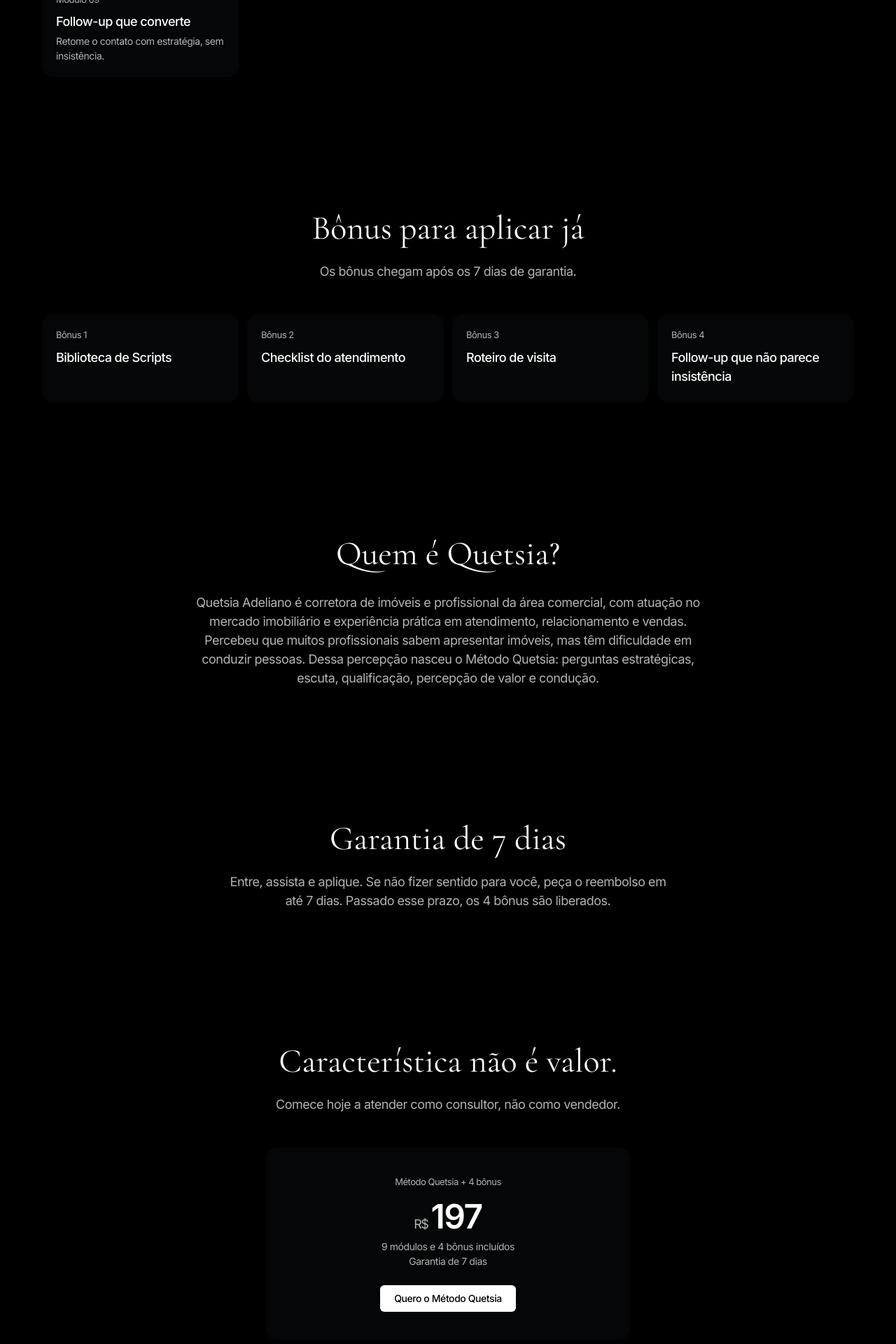
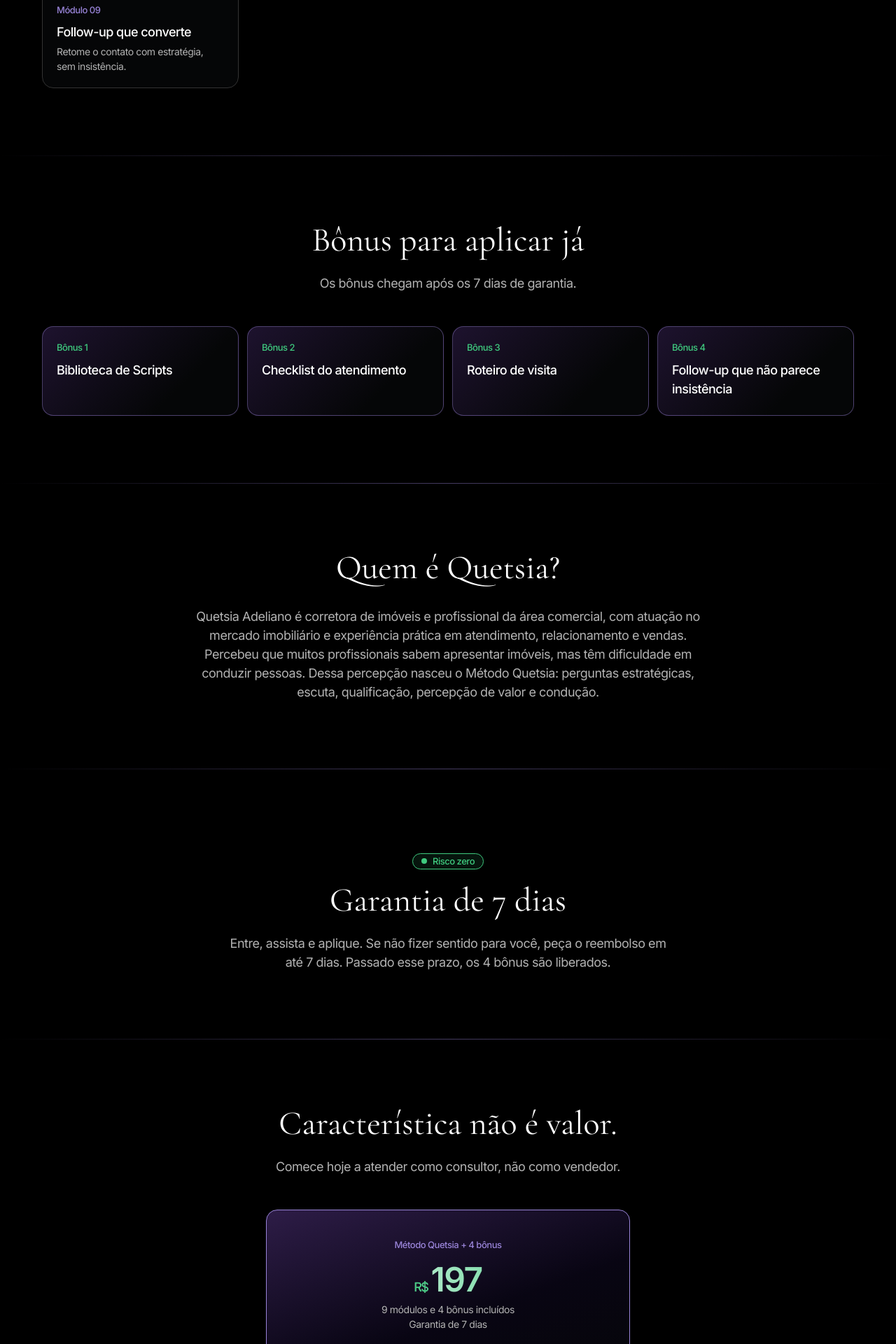
Before and after one commit to mateuslobo84-hub/creatorkit-backend, a Flask app: page / in a window 1280 px wide. Shown: the part 2840-4760 px from the top of the page at 70% size. Run offline with Flask 3, Linux system fonts and the light colour scheme.

Commit message:
Add color accents (violet/mint gradients, glows) to Quetsia page
Co-Authored-By: Claude Sonnet 5.5 <noreply@anthropic.com>
Claude-Session: https://claude.ai/code/session_01P9Rzv9Gta9sYgaYMicu88t

```diff
--- a/quetsia/templates/index.html
+++ b/quetsia/templates/index.html
@@ -32,6 +32,26 @@ nav .logo{font:500 16px/1 var(--font-inter);color:var(--color-ghost-white);lette
 .offer{max-width:520px;margin:var(--spacing-48) auto 0;text-align:center;padding:var(--spacing-40) var(--spacing-24)}
 .price{font:600 48px/1 var(--font-inter);letter-spacing:-0.03em;color:var(--color-ghost-white);margin:var(--spacing-16) 0 var(--spacing-8)}
 .price small{font-size:var(--text-body-lg);font-weight:400;color:var(--color-ash-gray);margin-right:var(--spacing-4)}
+
+/* Realce de cor (pedido explícito do cliente) */
+.grad{background:linear-gradient(90deg,var(--color-lavender-pulse),var(--color-mint-signal));-webkit-background-clip:text;background-clip:text;color:transparent}
+body{background:radial-gradient(70% 40% at 50% 0%,rgba(123,78,245,.30),rgba(82,49,184,.10) 55%,transparent) no-repeat,var(--color-void-black)}
+.hero-wrap:before{content:"";position:absolute;left:50%;top:40%;width:900px;max-width:100%;height:520px;transform:translateX(-50%);background:radial-gradient(closest-side,rgba(163,102,255,.38),rgba(123,78,245,.20) 50%,transparent);z-index:-1;filter:blur(20px)}
+.mock{border-color:rgba(153,132,216,.55)}
+.card{border:1px solid var(--color-graphite);transition:border-color .2s}
+.card:hover{border-color:var(--color-lavender-pulse)}
+.card .k{color:var(--color-lavender-pulse);font-weight:500}
+.list .card{background:linear-gradient(135deg,rgba(63,203,127,.10),var(--color-carbon-card) 60%);border-color:rgba(63,203,127,.30)}
+.bonus .card{background:linear-gradient(135deg,rgba(163,102,255,.18),var(--color-carbon-card) 70%);border-color:rgba(153,132,216,.45)}
+.bonus .card .k{color:var(--color-mint-signal)}
+.offer{background:linear-gradient(160deg,rgba(163,102,255,.28),rgba(82,49,184,.10) 55%,var(--color-carbon-card));border:1px solid var(--color-lavender-pulse);position:relative}
+.offer:before{content:"";position:absolute;inset:-60px;z-index:-1;background:radial-gradient(closest-side,rgba(163,102,255,.30),transparent)}
+.price{background:linear-gradient(90deg,#fff,var(--color-mint-signal));-webkit-background-clip:text;background-clip:text;color:transparent}
+.price small{color:var(--color-mint-signal);-webkit-text-fill-color:var(--color-mint-signal)}
+.badge-green{border-color:var(--color-mint-signal);color:var(--color-mint-signal);background:rgba(63,203,127,.10);margin-top:var(--spacing-24)}
+.btn-primary{box-shadow:none;outline:3px solid rgba(153,132,216,.35);outline-offset:3px}
+.btn-primary:hover{outline-color:rgba(63,203,127,.55)}
+.section+.section{border-top:1px solid;border-image:linear-gradient(90deg,transparent,rgba(153,132,216,.45),transparent) 1}
 footer{padding:var(--spacing-32) 0;text-align:center;font-size:13px;color:var(--color-steel-gray);border-top:1px solid var(--color-graphite)}
 .sticky{display:none}
 @media(max-width:700px){.section{padding:64px 0}.promise{font-size:30px}.hero{padding-bottom:64px}
@@ -44,7 +64,7 @@ footer{padding:var(--spacing-32) 0;text-align:center;font-size:13px;color:var(--
 
 <header class="hero"><div class="container hero-wrap">
   <span class="badge"><span class="dot-live"></span>Para corretores de imóveis</span>
-  <h1>Transforme conversas em oportunidades e oportunidades em vendas</h1>
+  <h1>Transforme conversas em <span class="grad">oportunidades</span> e oportunidades em <span class="grad">vendas</span></h1>
   <p class="sub">Aprenda a conduzir o cliente do primeiro contato ao fechamento sem pressionar, usando perguntas estratégicas, escuta e percepção de valor.</p>
   <div class="actions">
     <a class="btn btn-primary" href="{{ checkout }}">Quero o Método Quetsia</a>
@@ -57,7 +77,7 @@ footer{padding:var(--spacing-32) 0;text-align:center;font-size:13px;color:var(--
 </div></header>
 
 <section class="section"><div class="container">
-  <p class="promise">Descubra o que o cliente precisa. Mostre que você entendeu. Confirme o que realmente importa. Conecte a solução ao valor. E conduza o próximo passo.</p>
+  <p class="promise">Descubra o que o cliente precisa. Mostre que você entendeu. Confirme o que realmente importa. Conecte a solução ao valor. E <span class="grad">conduza o próximo passo.</span></p>
 </div></section>
 
 <section class="section"><div class="container">
@@ -76,7 +96,7 @@ footer{padding:var(--spacing-32) 0;text-align:center;font-size:13px;color:var(--
 <section class="section"><div class="container">
   <h2>Bônus para aplicar já</h2>
   <p class="sub">Os bônus chegam após os 7 dias de garantia.</p>
-  <div class="grid">{% for b in bonus %}
+  <div class="grid bonus">{% for b in bonus %}
     <div class="card"><div class="k">Bônus {{ loop.index }}</div><b>{{ b }}</b></div>
   {% endfor %}</div>
 </div></section>
@@ -87,7 +107,8 @@ footer{padding:var(--spacing-32) 0;text-align:center;font-size:13px;color:var(--
 </div></section>
 
 <section class="section"><div class="container">
-  <h2>Garantia de 7 dias</h2>
+  <div class="center"><span class="badge badge-green"><span class="dot-live"></span>Risco zero</span></div>
+  <h2 style="margin-top:20px">Garantia de 7 dias</h2>
   <p class="sub">Entre, assista e aplique. Se não fizer sentido para você, peça o reembolso em até 7 dias. Passado esse prazo, os 4 bônus são liberados.</p>
 </div></section>
 
```
